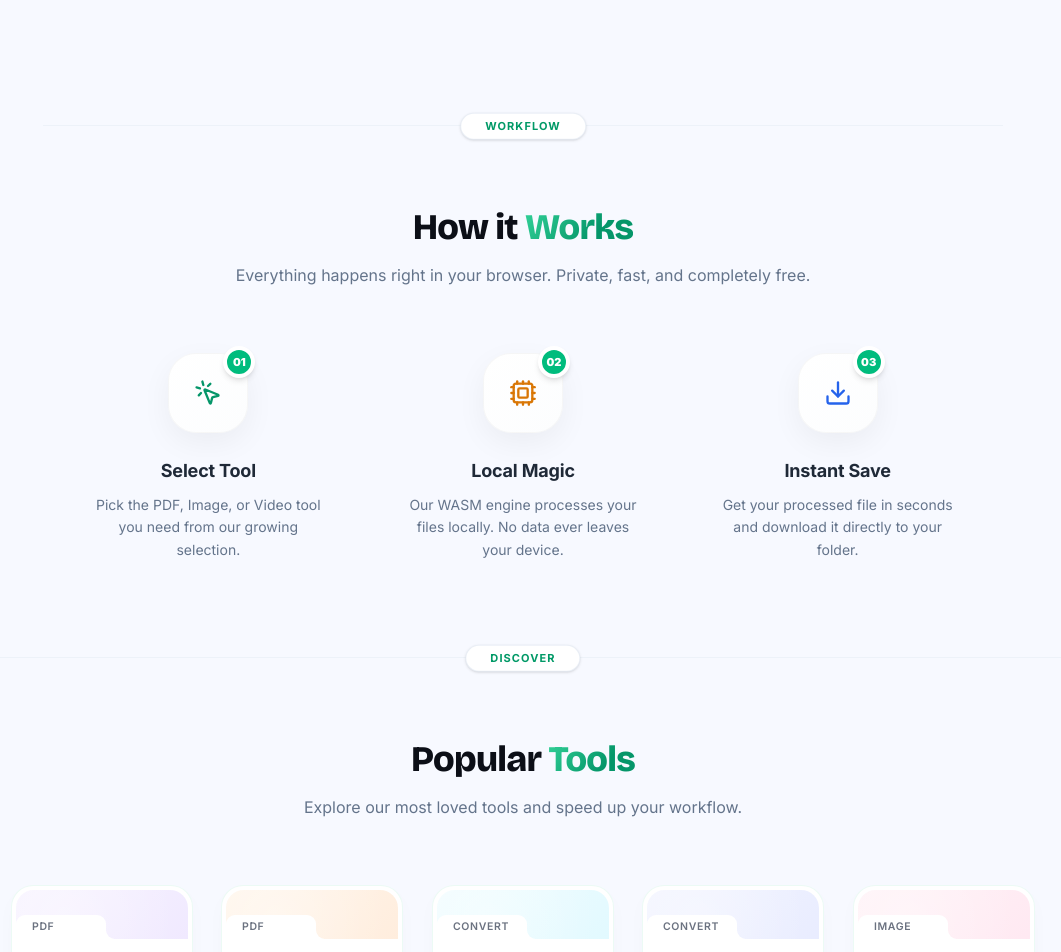
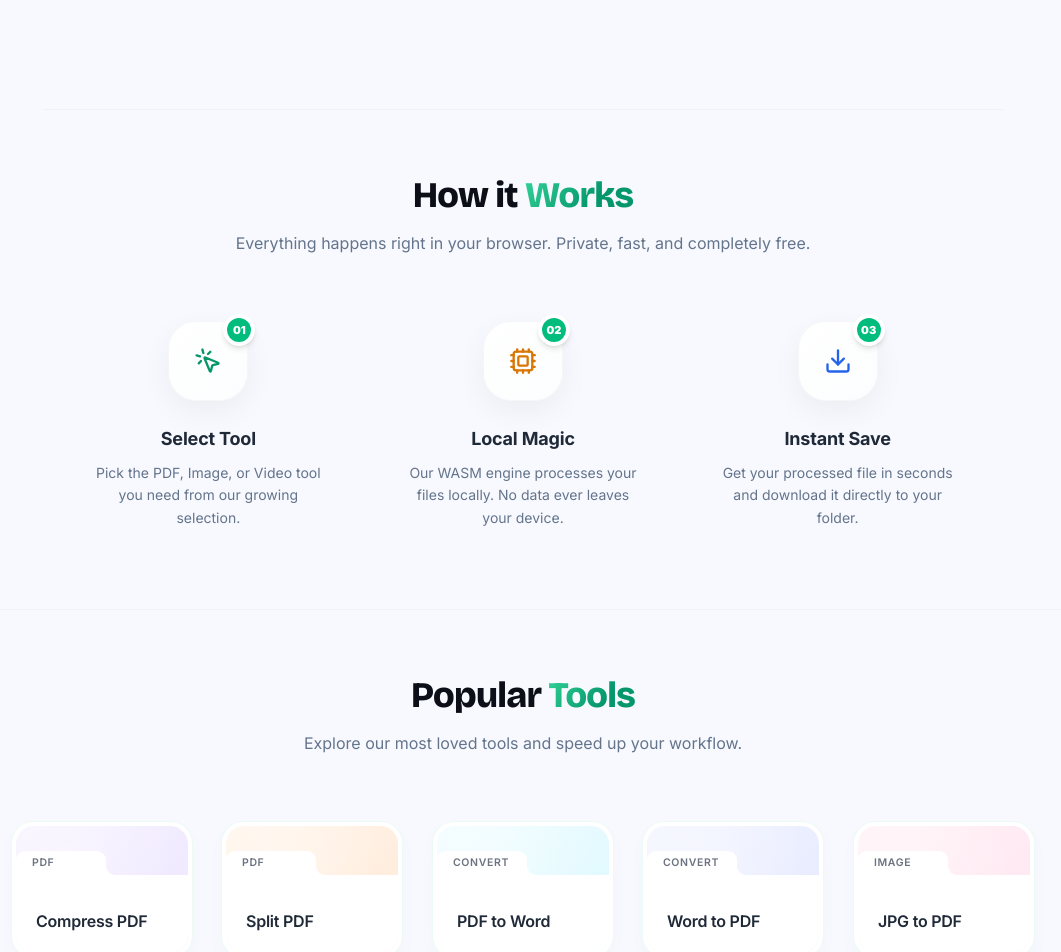
Before and after one commit to siddharth-fr/edita, a Next.js app: page /tools/merge-pdf in a window 1280 px wide. Shown: the part 680-1632 px from the top of the page, without its empty margins (117-1178 px from the left). Built offline with nearby package versions, Linux system fonts and the light colour scheme.

Commit message:
removed unwanted pills from upload page

```diff
--- a/src/components/ui/HowItWorksSection.tsx
+++ b/src/components/ui/HowItWorksSection.tsx
@@ -28,10 +28,7 @@ export default function HowItWorksSection() {
   ];
 
   return (
-    <section className="w-full mt-24 pt-20 border-t border-border/40 relative">
-      <div className="absolute top-0 left-1/2 -translate-x-1/2 -translate-y-1/2 px-6 py-1 bg-white border border-border/60 rounded-full text-[11px] font-bold text-emerald-600 tracking-widest uppercase shadow-sm">
-        Workflow
-      </div>
+    <section className="w-full mt-20 pt-16 border-t border-border/40 relative">
 
       <div className="text-center max-w-2xl mx-auto mb-16 px-4">
         <h2 style={{
--- a/src/components/ui/SimilarToolsSection.tsx
+++ b/src/components/ui/SimilarToolsSection.tsx
@@ -29,10 +29,7 @@ export default function SimilarToolsSection() {
   }, [currentSlug]);
 
   return (
-    <section className="w-full mt-24 pt-20 border-t border-border/40 relative">
-      <div className="absolute top-0 left-1/2 -translate-x-1/2 -translate-y-1/2 px-6 py-1 bg-white border border-border/60 rounded-full text-[11px] font-bold text-emerald-600 tracking-widest uppercase shadow-sm">
-        Discover
-      </div>
+    <section className="w-full mt-20 pt-16 border-t border-border/40 relative">
 
       <div className="text-center max-w-2xl mx-auto mb-16 px-4">
         <h2 style={{
```
